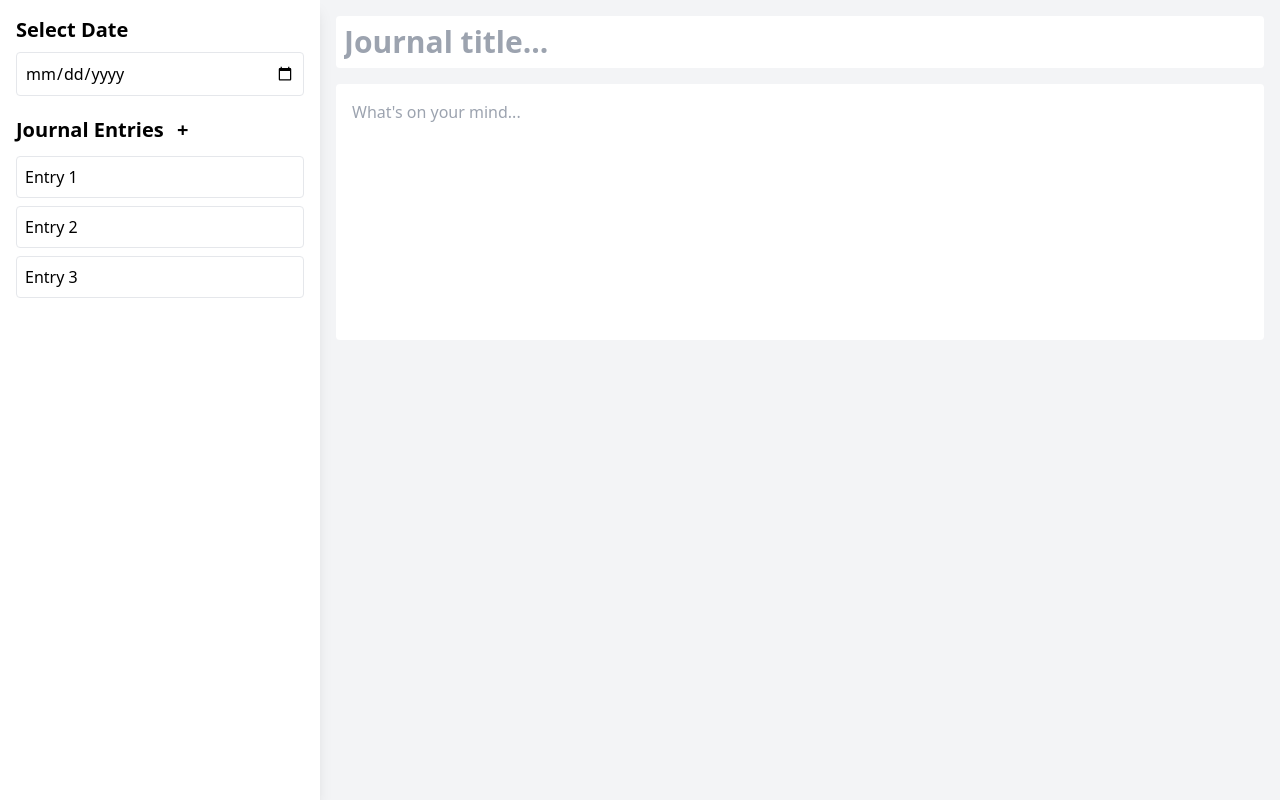
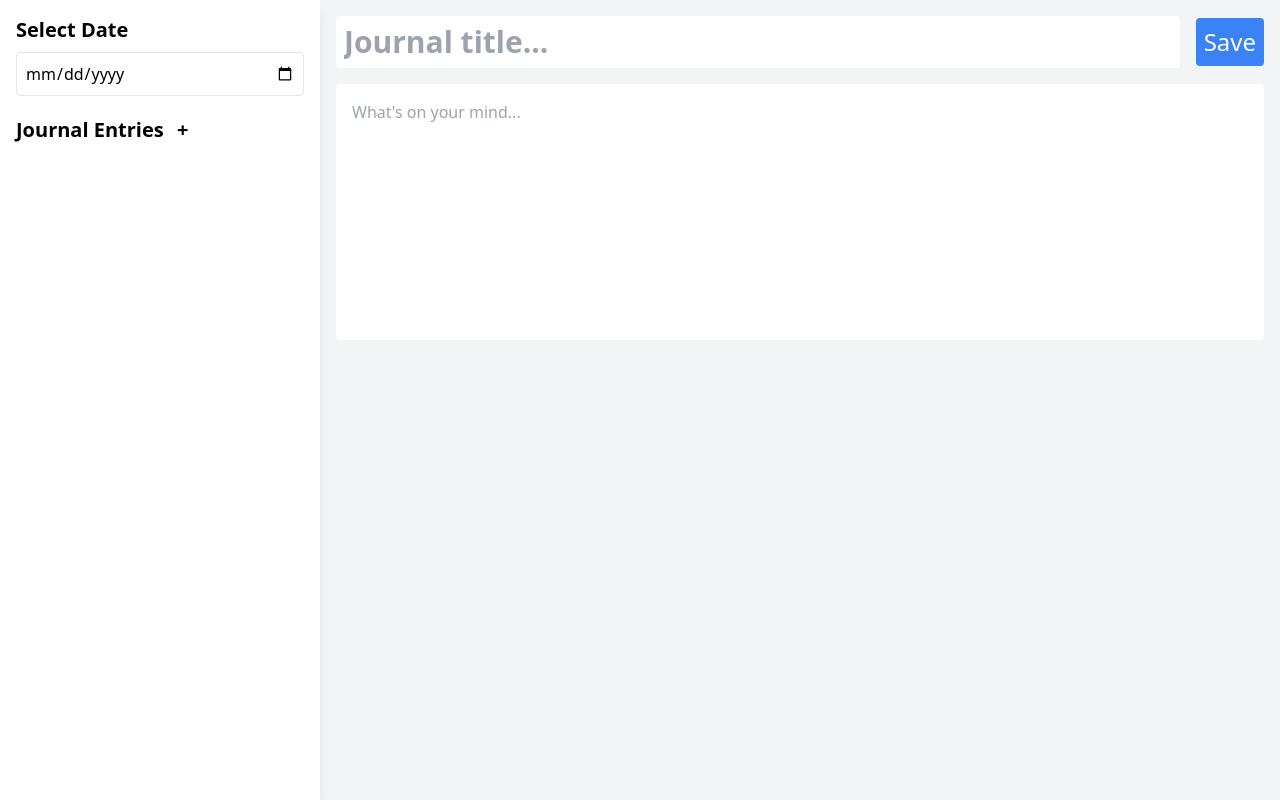
Before and after one commit to nibodhdaware/reday, a Flask app: page / in a window 1280 px wide. Run offline with Flask 3, Linux system fonts and the light colour scheme; some libraries are stand-ins or nearby versions.

Commit message:
added the journal entry to the database

```diff
--- a/app.py
+++ b/app.py
@@ -1,7 +1,8 @@
-from flask import Flask, render_template
+from flask import Flask, jsonify, render_template, request
 import os
 from supabase import create_client, Client
 from dotenv import load_dotenv
+from datetime import datetime
 
 load_dotenv()
 
@@ -15,5 +16,28 @@ app = Flask(__name__)
 def home():
     return render_template("index.html")
 
+@app.route('/save_journal', methods=['POST'])
+def save_journal():
+    data = request.get_json()
+    title = data.get('title')
+    content = data.get('content')
+    journal_name = request.cookies.get('journalTitle')
+    timestamp = datetime.now().isoformat()
+
+    if not title or not content or not journal_name:
+        return jsonify({"error": "Missing title, content or Journal name"})
+
+    response = supabase.table('journal').insert({
+        'j_name': journal_name,
+        'j_title': title,
+        'j_content': content,
+        'j_date': timestamp
+    }).execute()
+
+    if response.status_code == 200:
+        return jsonify({"message": "Journal entry saved successfully"})
+    else:
+        return jsonify({"error": "Failed to save journal"})
+
 if __name__ == "__main__":
     app.run(debug=True, port=8080)
--- a/templates/index.html
+++ b/templates/index.html
@@ -5,6 +5,64 @@
         <meta name="viewport" content="width=device-width, initial-scale=1.0" />
         <title>Journaling App</title>
         <script src="https://cdn.tailwindcss.com"></script>
+                <script>
+            function addJournalEntry() {
+                const ul = document.querySelector("ul");
+                const li = document.createElement("li");
+                li.className = "mb-2 p-2 border rounded flex items-center";
+
+                const input = document.createElement("input");
+                input.className = "flex-1 p-2 border rounded w-full";
+                input.placeholder = "Journal title...";
+
+                const tickButton = document.createElement("button");
+                tickButton.innerHTML = "✔️";
+                tickButton.className = "ml-2 text-green-500";
+                tickButton.onclick = function() {
+                    const title = input.value;
+                    if (title) {
+                        document.cookie = `journalTitle=${title}; path=/`;
+                        // Optionally, you can add code here to send the title to the server
+                        li.innerHTML = title;
+                    }
+                };
+
+                const crossButton = document.createElement("button");
+                crossButton.innerHTML = "❌";
+                crossButton.className = "ml-2 text-red-500";
+                crossButton.onclick = function() {
+                    ul.removeChild(li);
+                };
+
+                li.appendChild(input);
+                li.appendChild(tickButton);
+                li.appendChild(crossButton);
+                ul.appendChild(li);
+            }
+
+            async function saveJournalEntry() {
+                const title = document.getElementById("j_title").value;
+                const content = document.getElementById("j_content").value;
+
+                if (title && content) {
+                    const response = await fetch("/save_journal", {
+                        method: "POST",
+                        headers: {
+                            "Content-Type": "application/json",
+                        },
+                        body: JSON.stringify({ title, content }),
+                    });
+
+                    if (response.ok) {
+                        alert("Journal entry saved successfully!");
+                    } else {
+                        alert("Failed to save journal entry.");
+                    }
+                } else {
+                    alert("Please fill in both title and content.");
+                }
+            }
+        </script>
     </head>
     <body class="bg-gray-100 h-screen flex">
         <!-- Sidebar -->
@@ -26,16 +84,16 @@
                     </button>
                 </h2>
                 <ul>
-                    <li class="mb-2 p-2 border rounded">Entry 1</li>
-                    <li class="mb-2 p-2 border rounded">Entry 2</li>
-                    <li class="mb-2 p-2 border rounded">Entry 3</li>
                 </ul>
             </div>
         </div>
         <!-- Main Content Area -->
         <div class="flex-1 p-4 hidden sm:block">
-            <input class="text-3xl font-bold mb-4 w-full p-2 rounded" placeholder="Journal title..."></input>
-            <textarea class="w-full h-64 p-4 rounded resize-none focus:outline-none focus:ring-2 focus:ring-blue-500" placeholder="What's on your mind..."></textarea>
+        <div class="flex items-center mb-4">
+            <input id="j_title" class="text-3xl font-bold flex-1 p-2 rounded" placeholder="Journal title..."></input>
+            <button onclick="saveJournalEntry()" class="text-2xl ml-4 p-2 bg-blue-500 text-white rounded">Save</button>
+        </div>
+            <textarea id="j_content" class="w-full h-64 p-4 rounded resize-none focus:outline-none focus:ring-2 focus:ring-blue-500" placeholder="What's on your mind..."></textarea>
         </div>
     </body>
 </html>
```
